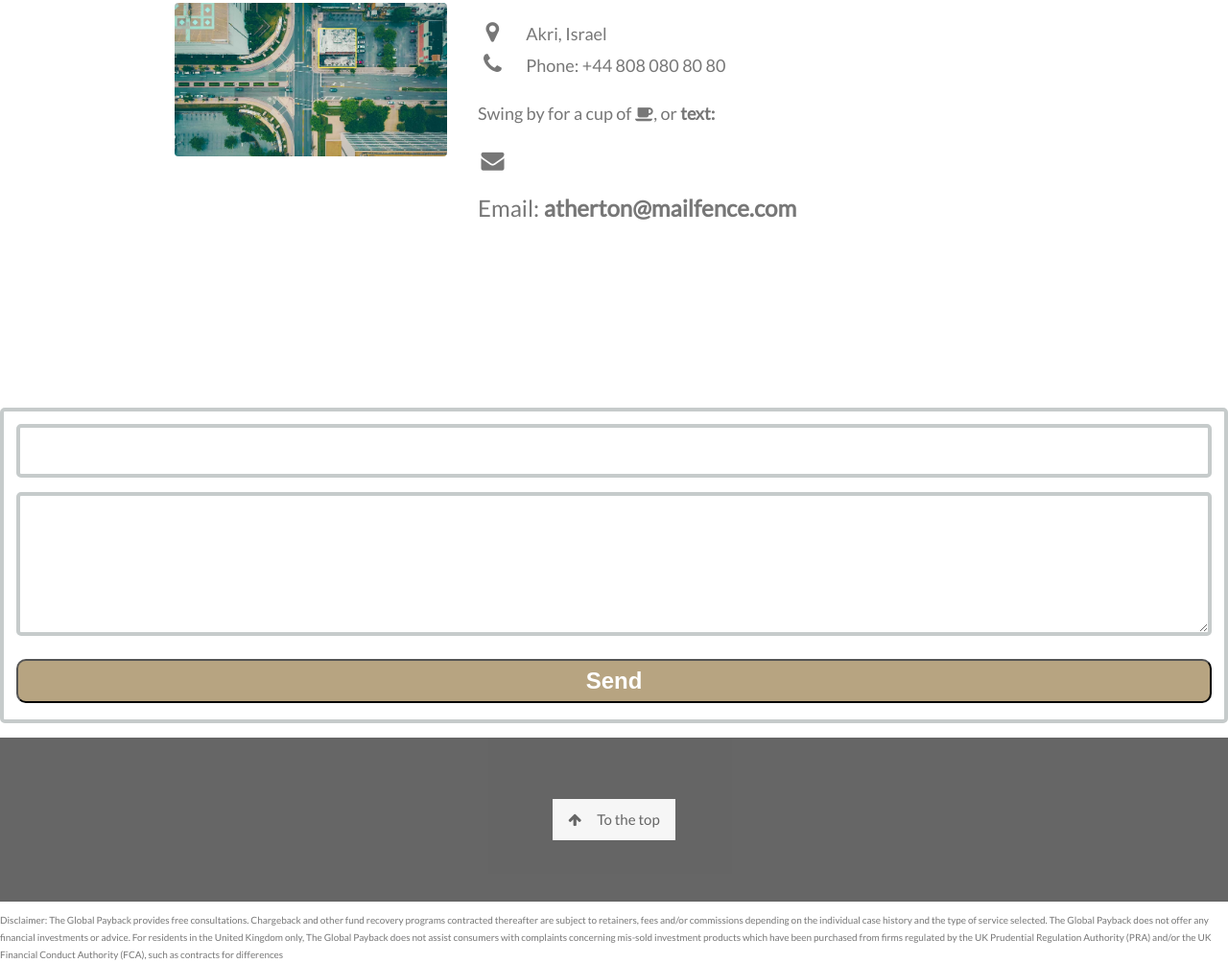
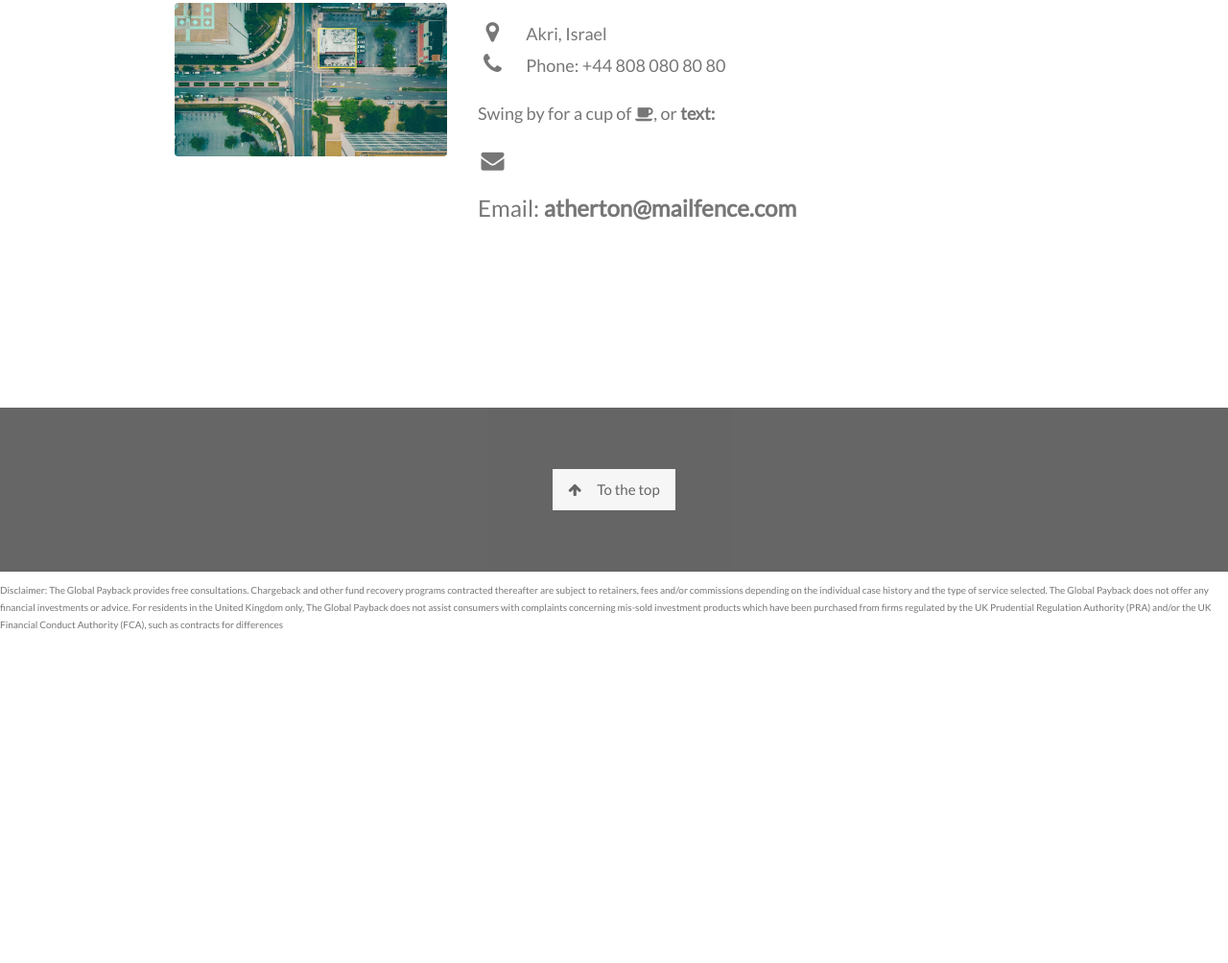
Before and after one commit to investigatorspro/fraudrecovery, a plain HTML site: page index.html in a window 1280 px wide. Shown: the part 3916-4920 px from the top of the page at 96% size. After the commit the page ends 4576 px from the top, so only its background shows below. Drawn offline with nearby package versions, Linux system fonts and the light colour scheme.

Commit message:
Update index.html

```diff
--- a/index.html
+++ b/index.html
@@ -353,35 +353,6 @@ I appreciate what you did for me! Thank you.
 
 
 
-<!-- <form action="https://formsubmit.co/el/javede" method="POST" class="email">
-  <input name="name" type="text" class="feedback-input" placeholder="Name" />
-  <input name="email" type="text" class="feedback-input" placeholder="Email" />
-  <textarea name="text" class="feedback-input" placeholder="Comment"></textarea>
-  <input type="submit" value="SUBMIT"/>
-</form> -->
-
-<form
-  action="https://formspree.io/f/xoqrrjqo"
-  method="POST"
-  class="feedback-input"
->
-  <label >
-    <input type="email" name="email" placeholder="Your email:" class="feedback-input">
-  </label>
-
-<!-- <label>
-   <input type="text" name="name" placeholder="Name"class="feedback-input">
-</label> -->
-
-<label>
-  <textarea name="message" placeholder="Your message:" class="feedback-input"></textarea>
-</label>
-
-  <!-- your other form fields go here -->
-  <button type="submit" >Send</button>
-</form>
-
-
 <!-- Footer -->
 <footer class="w3-center w3-black w3-padding-64 w3-opacity w3-hover-opacity-off">
   <a href="#home" class="w3-button w3-light-grey"><i class="fa fa-arrow-up w3-margin-right"></i>To the top</a>
```
